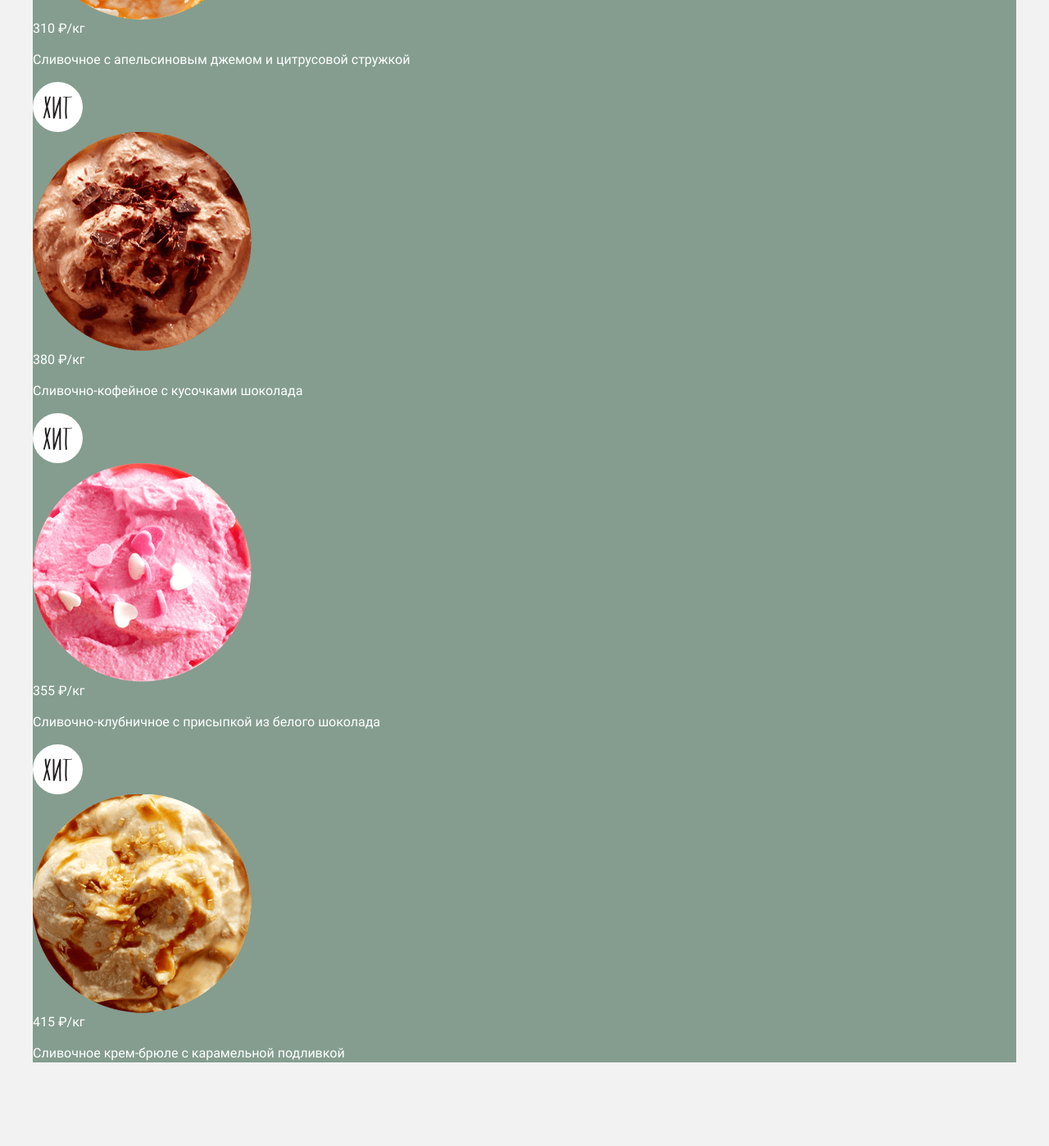
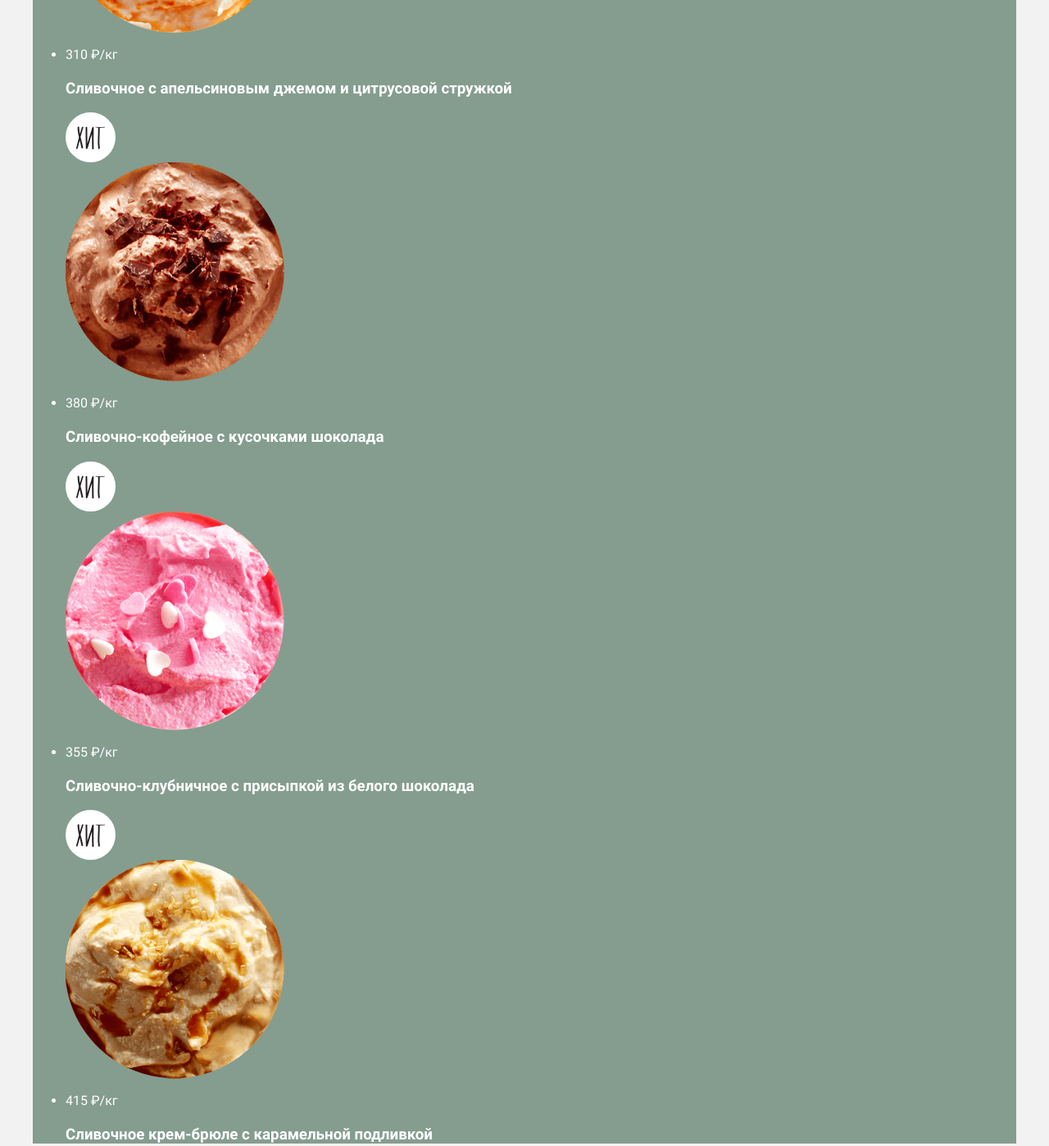
Before and after one commit to Irina14/Gllacy-1, a plain HTML site: page index.html in a window 1280 px wide. Shown: the part 2720-4118 px from the top of the page at 82% size. Before the commit the page ends 4032 px from the top, so only its background shows below. Drawn offline with Linux system fonts and the light colour scheme.

Commit message:
Новая разметка секции Хит

```diff
--- a/index.html
+++ b/index.html
@@ -134,30 +134,40 @@
       </section>
       <section class="hits">
         <h2 class="visually-hidden">Хиты продаж</h2>
-        <div class="hits__hit">
-          <img src="img/hit.svg" width="61" height="61" alt="Хит">
+        <ul class="hits__list">
+          <li class="hits__item">
+            <img class="hits__hit" src="img/hit.svg" width="61" height="61" alt="Хит">
+            <div class="hits__wrapper">
               <img src="img/hit-1.png" width="267" height="267" alt="Сливочное с апельсиновым джемом и цитрусовой стружкой">
-          <span>310 &#8381;/кг</span>
-          <p>Сливочное с апельсиновым джемом и цитрусовой стружкой</p>
+              <p class="hits__price"><span>310 &#8381;</span>/кг</p>
             </div>
-        <div class="hits__hit">
-          <img src="img/hit.svg" width="61" height="61" alt="Хит">
+            <h3 class="hits__description">Сливочное с апельсиновым джемом и цитрусовой стружкой</h3>
+          </li>
+          <li class="hits__item">
+            <img class="hits__hit" src="img/hit.svg" width="61" height="61" alt="Хит">
+            <div class="hits__wrapper">
               <img src="img/hit-2.png" width="267" height="267" alt="Сливочно-кофейное с кусочками шоколада">
-          <span>380 &#8381;/кг</span>
-          <p>Сливочно-кофейное с кусочками шоколада</p>
+              <p class="hits__price"><span>380 &#8381;</span>/кг</p>
             </div>
-        <div class="hits__hit">
-          <img src="img/hit.svg" width="61" height="61" alt="Хит">
+            <h3 class="hits__description">Сливочно-кофейное с кусочками шоколада</h3>
+          </li>
+          <li class="hits__item">
+            <img class="hits__hit" src="img/hit.svg" width="61" height="61" alt="Хит">
+            <div class="hits__wrapper">
               <img src="img/hit-3.png" width="267" height="267" alt="Сливочно-клубничное с присыпкой из белого шоколада">
-          <span>355 &#8381;/кг</span>
-          <p>Сливочно-клубничное с присыпкой из белого шоколада</p>
+              <p class="hits__price"><span>355 &#8381;</span>/кг</p>
             </div>
-        <div class="hits__hit">
-          <img src="img/hit.svg" width="61" height="61" alt="Хит">
+            <h3 class="hits__description">Сливочно-клубничное с присыпкой из белого шоколада</h3>
+          </li>
+          <li class="hits__item">
+            <img class="hits__hit" src="img/hit.svg" width="61" height="61" alt="Хит">
+            <div class="hits__wrapper">
               <img src="img/hit-4.png" width="267" height="267" alt="Сливочное крем-брюле с карамельной подливкой">
-          <span>415 &#8381;/кг</span>
-          <p>Сливочное крем-брюле с карамельной подливкой</p>
+              <p class="hits__price"><span>415 &#8381;</span>/кг</p>
             </div>
+            <h3 class="hits__description">Сливочное крем-брюле с карамельной подливкой</h3>
+          </li>
+        </ul>
       </section>
 
     </main>
```
Lines whose indentation alone changed are shown as unchanged.
